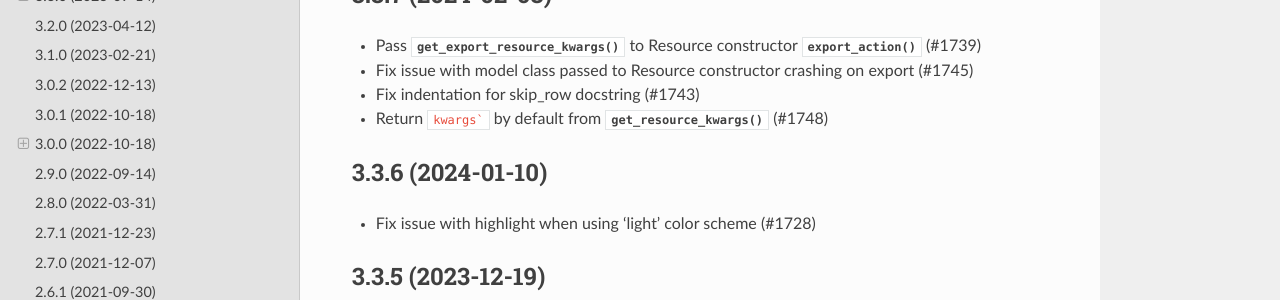
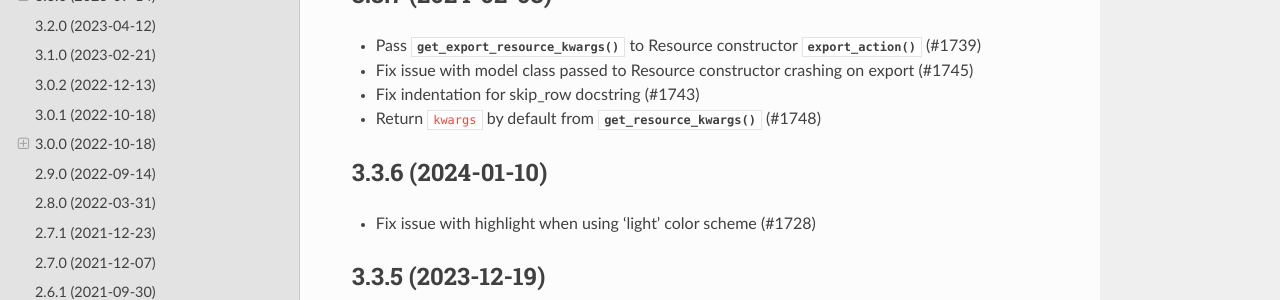
Before and after one commit to django-import-export/django-import-export, a Sphinx documentation site: the page built from docs/changelog.rst, in a window 1280 px wide and 900 px high. Shown: the part 286-586 px from the top of the window. Built offline with Sphinx 7.4.7 and the Read the Docs theme 2.0.0, drawn with Linux system fonts in a browser that asks for light colours; pages that are not in the unit, such as notebooks, are missing from menus.

````diff
--- a/docs/changelog.rst
+++ b/docs/changelog.rst
@@ -14,7 +14,7 @@ Changelog
   :meth:`~import_export.admin.ExportMixin.export_action` (#1739)
 - Fix issue with model class passed to Resource constructor crashing on export (#1745)
 - Fix indentation for skip_row docstring (#1743)
-- Return ``kwargs``` by default from :meth:`~import_export.mixins.BaseImportExportMixin.get_resource_kwargs` (#1748)
+- Return ``kwargs`` by default from :meth:`~import_export.mixins.BaseImportExportMixin.get_resource_kwargs` (#1748)
 
 3.3.6 (2024-01-10)
 ------------------
````
